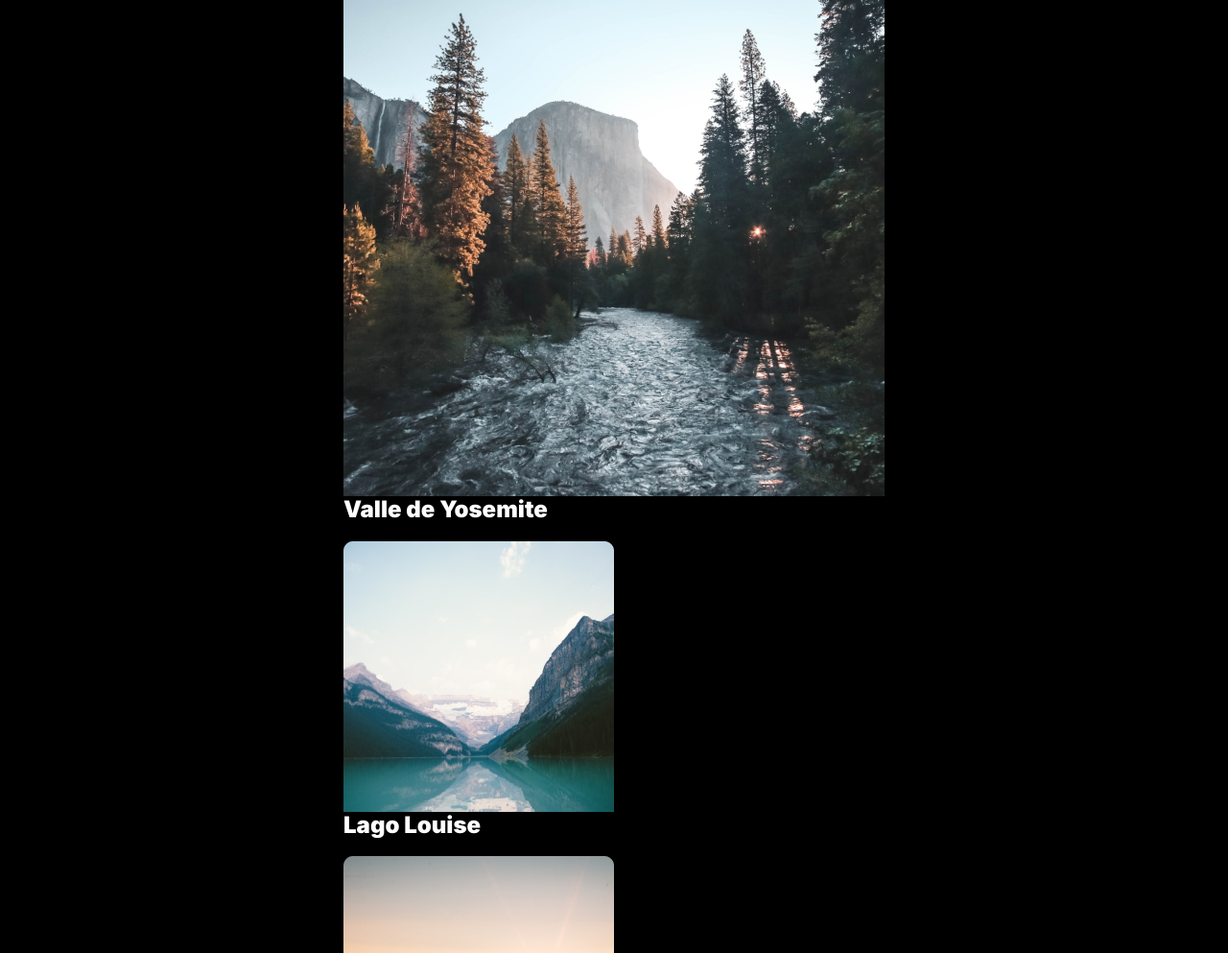
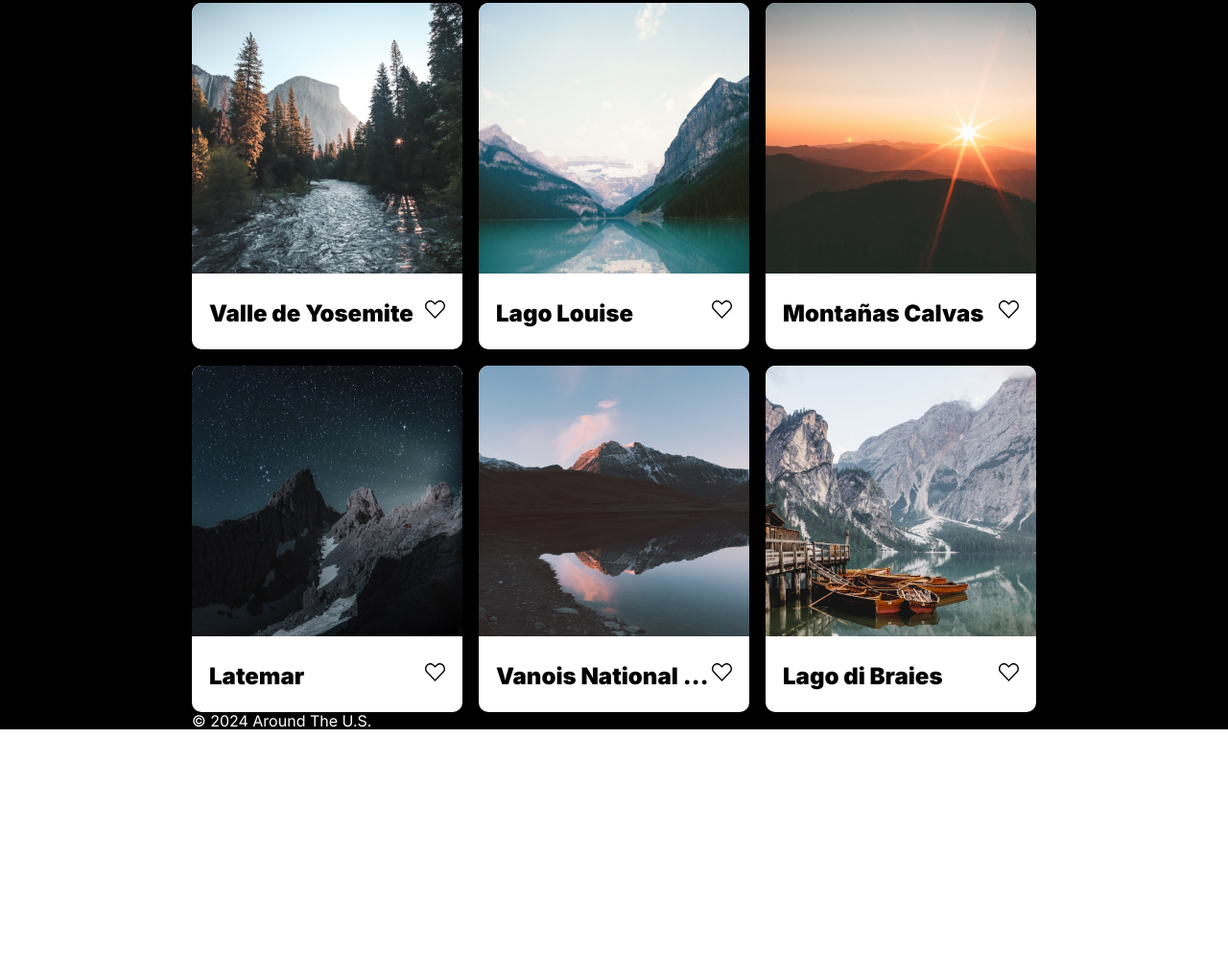
Before and after one commit to GuillermoMayoral/web_project_around, a plain HTML site: page index.html in a window 1280 px wide. Shown: the part 327-1320 px from the top of the page at 96% size. After the commit the page ends 1087 px from the top, so only its background shows below. Drawn offline with Linux system fonts and the light colour scheme.

Commit message:
i finish cards with responsive design

```diff
--- /dev/null
+++ b/blocks/post.css
@@ -0,0 +1,51 @@
+.post__cards {
+    display: grid;
+    grid-template-columns: 1fr;
+    margin-top: 36px;
+    gap: 20px;
+}
+
+.post__card {
+    max-width: 282px;
+    border-radius: 10px;
+    background-color: #ffffff;
+    height: 361px;
+    overflow: hidden;
+}
+
+.post__image {
+    aspect-ratio: 1 / 1
+}
+
+.post__title {
+    color: black;
+    font-size: 24px;
+    font-weight: 900;
+}
+
+.post__description {
+    display: flex;
+    justify-content: space-between;
+    margin: 28px 18px 0;
+}
+
+.post__icon {
+    width: 21px;
+    height: 19px;
+}
+
+@media (min-width: 544px) {
+    .post__cards {
+        grid-template-columns: repeat(2, 1fr);
+        margin-top: 45px;
+        gap: 14px;
+    }
+}
+
+@media (min-width: 880px) {
+    .post__cards {
+        grid-template-columns: repeat(3, 1fr);
+        margin-top: 50px;
+        gap: 17px;
+    }
+}
--- a/index.html
+++ b/index.html
@@ -46,44 +46,44 @@
                 <section class="post">
                     <ul class="post__cards">
                         <li class="post__card">
-                            <img src="./images/card-valle.jpg" alt="Valle de Yosemite">
-                            <div>
-                                <h2 class="post__images">Valle de Yosemite</h2>
+                            <img class="post__images" src="./images/card-valle.jpg" alt="Valle de Yosemite">
+                            <div class="post__description">
+                                <h2 class="post__title">Valle de Yosemite</h2>
                                 <img src="./images/heart-icon.svg" alt="logo me gusta" class="post__icon">
                             </div>
                         </li>
                         <li class="post__card">
-                            <img src="./images/card-lago.png" alt="Lago Louise">
-                            <div>
-                                <h2 class="post__images">Lago Louise</h2>
+                            <img class="post__images" src="./images/card-lago.png" alt="Lago Louise">
+                            <div class="post__description">
+                                <h2 class="post__title">Lago Louise</h2>
                                 <img src="./images/heart-icon.svg" alt="logo me gusta" class="post__icon">
                             </div>
                         </li>
                         <li class="post__card">
-                            <img src="./images/card-montalñas.png" alt="Montañas Calvas">
-                            <div>
-                                <h2 class="post__images">Montañas Calvas</h2>
+                            <img class="post__images" src="./images/card-montalñas.png" alt="Montañas Calvas">
+                            <div class="post__description">
+                                <h2 class="post__title">Montañas Calvas</h2>
                                 <img src="./images/heart-icon.svg" alt="logo me gusta" class="post__icon">
                             </div>
                         </li>
                         <li class="post__card">
-                            <img src="./images/card-latemar.png" alt="Latemar">
-                            <div>
-                                <h2 class="post__images">Latemar</h2>
+                            <img class="post__images" src="./images/card-latemar.png" alt="Latemar">
+                            <div class="post__description">
+                                <h2 class="post__title">Latemar</h2>
                                 <img src="./images/heart-icon.svg" alt="logo me gusta" class="post__icon">
                             </div>
                         </li>
                         <li class="post__card">
-                            <img src="./images/card-vanois.png" alt="Vanois National Park">
-                            <div>
-                                <h2 class="post__images">Vanois National Park</h2>
+                            <img class="post__images" src="./images/card-vanois.png" alt="Vanois National Park">
+                            <div class="post__description">
+                                <h2 class="post__title">Vanois National Park</h2>
                                 <img src="./images/heart-icon.svg" alt="logo me gusta" class="post__icon">
                             </div>
                         </li>
                         <li class="post__card">
-                            <img src="./images/card-lago-di.png" alt="Lago di Braies">
-                            <div>
-                                <h2 class="post__images">Lago di Braies</h2>
+                            <img class="post__images" src="./images/card-lago-di.png" alt="Lago di Braies">
+                            <div class="post__description">
+                                <h2 class="post__title">Lago di Braies</h2>
                                 <img src="./images/heart-icon.svg" alt="logo me gusta" class="post__icon">
                             </div>
                         </li>
--- a/pages/index.css
+++ b/pages/index.css
@@ -5,3 +5,4 @@
 @import url(../blocks/globals.css);
 @import url(../blocks/profile.css);
 @import url(../blocks/content.css);
+@import url(../blocks/post.css);
```
